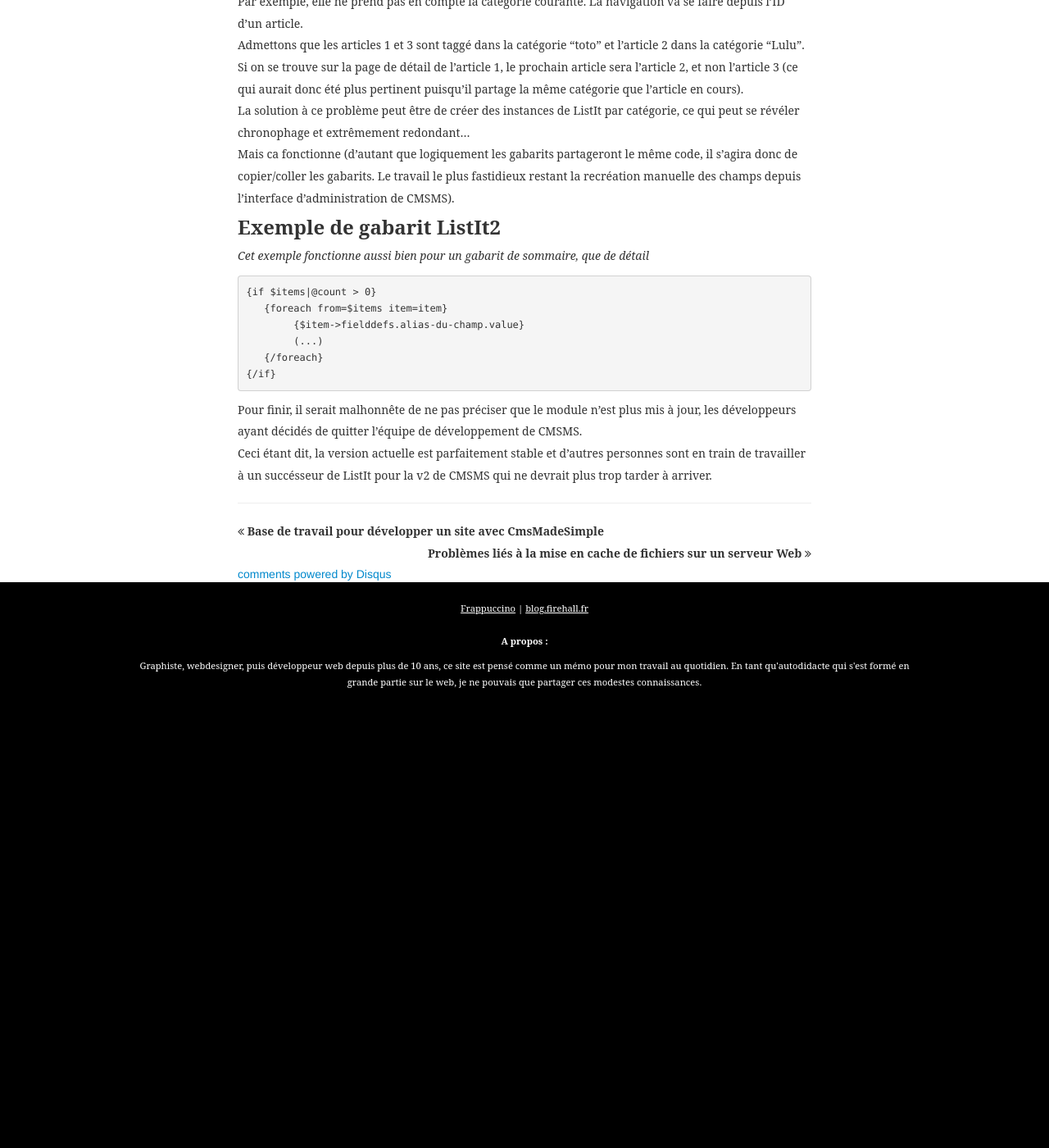
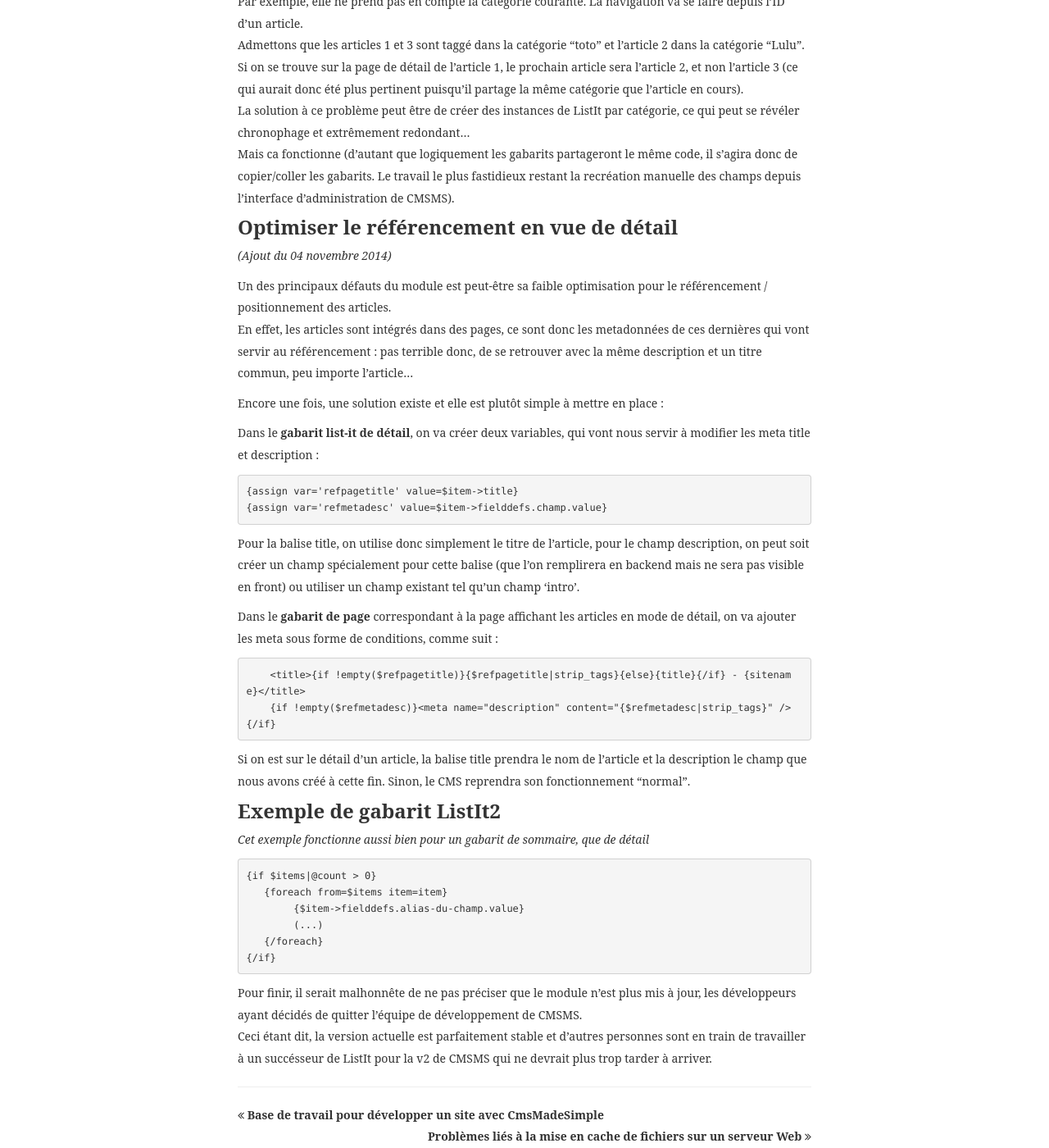
Before and after one commit to firehall/firehall.github.io, a Jekyll site: the page built from _posts/2014-10-16-list-it-2-le-meta-module-de-cmsms.md, in a window 1280 px wide and 1400 px high, scrolled down 3066 px. Shown: the whole window at 82% size. Built offline with Jekyll 4.4.1, drawn with Linux system fonts in a browser that asks for light colours; some web fonts are replaced; comment, search, counter and statistics services are not loaded; before the commit the page ends 3941 px from its top, so only the background shows below that.

Commit message:
modif article list it
ajout d'une partie optimisation du référencement

```diff
--- a/_posts/2014-10-16-list-it-2-le-meta-module-de-cmsms.md
+++ b/_posts/2014-10-16-list-it-2-le-meta-module-de-cmsms.md
@@ -130,6 +130,29 @@ Si on se trouve sur la page de détail de l'article 1, le prochain article sera
 La solution à ce problème peut être de créer des instances de ListIt par catégorie, ce qui peut se révéler chronophage et extrêmement redondant...
 Mais ca fonctionne (d'autant que logiquement les gabarits partageront le même code, il s'agira donc de copier/coller les gabarits. Le travail le plus fastidieux restant la recréation manuelle des champs depuis l'interface d'administration de CMSMS).
 
+###Optimiser le référencement en vue de détail
+
+_(Ajout du 04 novembre 2014)_
+
+Un des principaux défauts du module est peut-être sa faible optimisation pour le référencement / positionnement des articles.
+En effet, les articles sont intégrés dans des pages, ce sont donc les metadonnées de ces dernières qui vont servir au référencement : pas terrible donc, de se retrouver avec la même description et un titre commun, peu importe l'article...
+
+Encore une fois, une solution existe et elle est plutôt simple à mettre en place :
+
+Dans le __gabarit list-it de détail__, on va créer deux variables, qui vont nous servir à modifier les meta title et description :
+
+    {assign var='refpagetitle' value=$item->title}
+    {assign var='refmetadesc' value=$item->fielddefs.champ.value}
+
+Pour la balise title, on utilise donc simplement le titre de l'article, pour le champ description, on peut soit créer un champ spécialement pour cette balise (que l'on remplirera en backend mais ne sera pas visible en front) ou utiliser un champ existant tel qu'un champ 'intro'.
+
+Dans le __gabarit de page__ correspondant à la page affichant les articles en mode de détail, on va ajouter les meta sous forme de conditions, comme suit :
+
+        <title>{if !empty($refpagetitle)}{$refpagetitle|strip_tags}{else}{title}{/if} - {sitename}</title>
+	    {if !empty($refmetadesc)}<meta name="description" content="{$refmetadesc|strip_tags}" />{/if}
+
+Si on est sur le détail d'un article, la balise title prendra le nom de l'article et la description le champ que nous avons créé à cette fin. Sinon, le CMS reprendra son fonctionnement "normal".
+
 ###Exemple de gabarit ListIt2
 
 _Cet exemple fonctionne aussi bien pour un gabarit de sommaire, que de détail_
```
Also changed, not shown: 1 other file.
